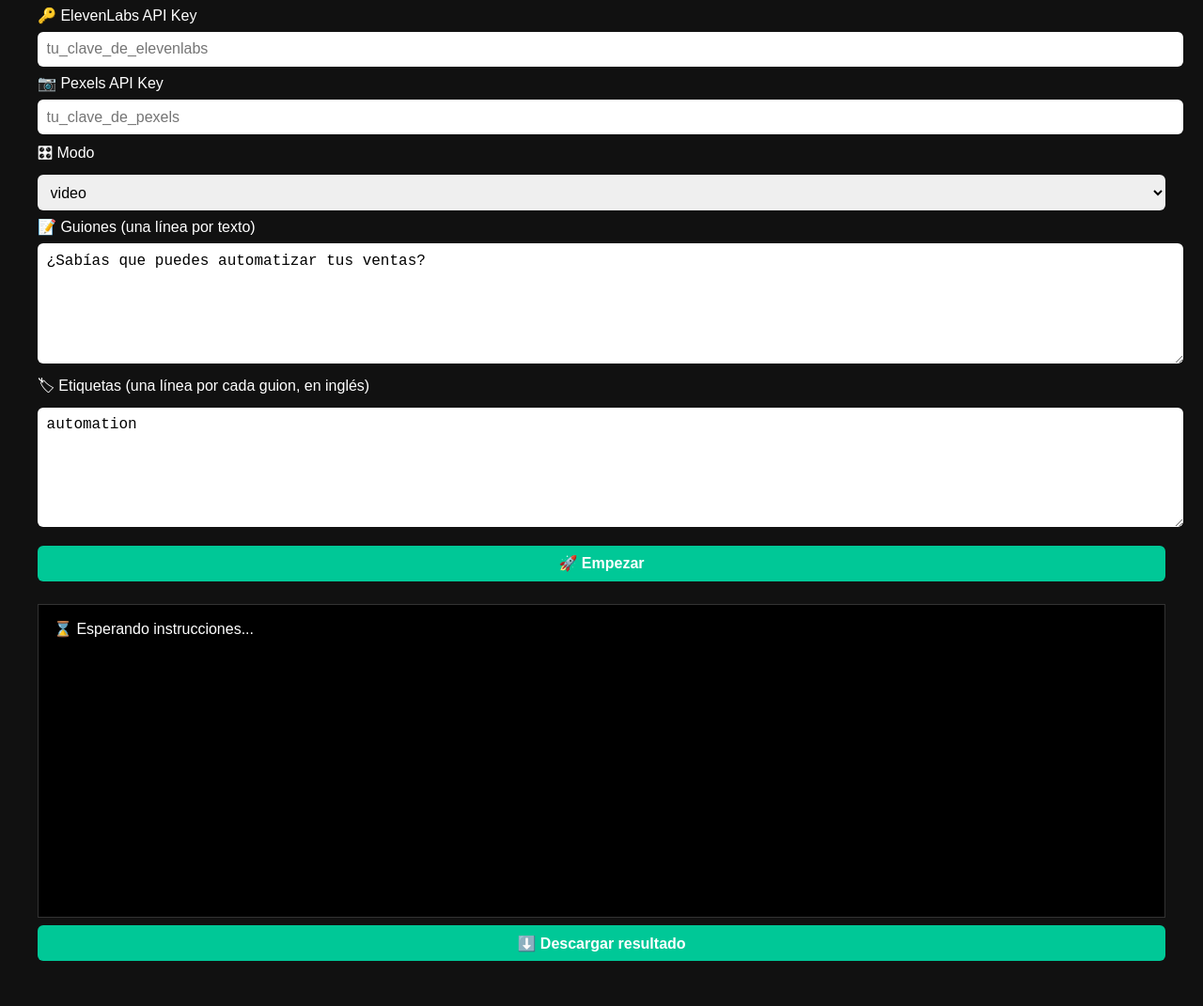
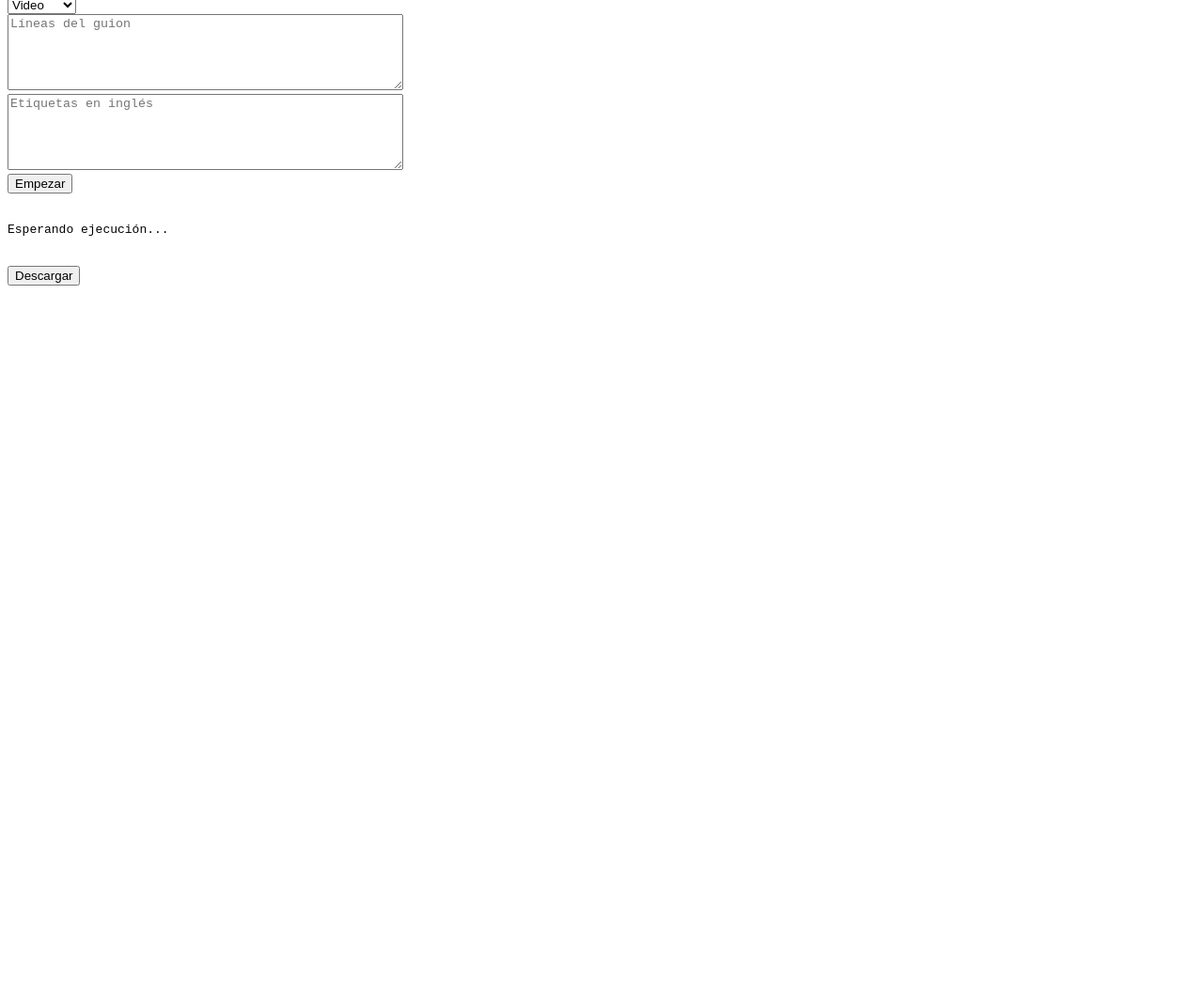
Before and after one commit to Thonyzito/plantilla, a website: page public/index.html in a window 1280 px wide. Shown: the part 114-1185 px from the top of the page at 94% size. After the commit the page ends 800 px from the top, so only its background shows below. Drawn offline with Linux system fonts and the light colour scheme.

Commit message:
Update index.html

```diff
--- a/public/index.html
+++ b/public/index.html
@@ -1,100 +1,43 @@
 <!DOCTYPE html>
-<html lang="es">
+<html>
 <head>
-  <meta charset="UTF-8">
-  <title>Generador de Reels y Carruseles</title>
-  <style>
-    body {
-      font-family: sans-serif;
-      padding: 2rem;
-      background: #111;
-      color: #fff;
-    }
-    input, textarea, select, button {
-      width: 100%;
-      margin: 0.5rem 0;
-      padding: 0.6rem;
-      font-size: 1rem;
-      border-radius: 6px;
-      border: none;
-    }
-    button {
-      background: #00c897;
-      color: white;
-      font-weight: bold;
-      cursor: pointer;
-    }
-    #logs {
-      background: #000;
-      padding: 1rem;
-      white-space: pre-wrap;
-      border: 1px solid #333;
-      height: 300px;
-      overflow-y: scroll;
-      margin-top: 1rem;
-    }
-  </style>
+  <title>Generador Automático</title>
 </head>
 <body>
-  <h1>🎥 Generador IA</h1>
-
-  <label>🔑 ElevenLabs API Key</label>
-  <input id="eleven" type="text" placeholder="tu_clave_de_elevenlabs">
-
-  <label>📷 Pexels API Key</label>
-  <input id="pexels" type="text" placeholder="tu_clave_de_pexels">
-
-  <label>🎛 Modo</label>
+  <h2>🎬 Generador de Reels o Carrusel</h2>
+  <input type="text" id="eleven_api" placeholder="ElevenLabs API Key"><br>
+  <input type="text" id="pexels_api" placeholder="Pexels API Key"><br>
   <select id="modo">
-    <option value="video">video</option>
-    <option value="carrusel">carrusel</option>
-  </select>
-
-  <label>📝 Guiones (una línea por texto)</label>
-  <textarea id="guiones" rows="6">¿Sabías que puedes automatizar tus ventas?</textarea>
-
-  <label>🏷 Etiquetas (una línea por cada guion, en inglés)</label>
-  <textarea id="etiquetas" rows="6">automation</textarea>
-
-  <button onclick="empezar()">🚀 Empezar</button>
-
-  <div id="logs">⌛ Esperando instrucciones...</div>
-
-  <button onclick="descargar()">⬇️ Descargar resultado</button>
+    <option value="video">Video</option>
+    <option value="carrusel">Carrusel</option>
+  </select><br>
+  <textarea id="guiones" rows="5" cols="50" placeholder="Líneas del guion"></textarea><br>
+  <textarea id="etiquetas" rows="5" cols="50" placeholder="Etiquetas en inglés"></textarea><br>
+  <button onclick="enviar()">Empezar</button><br><br>
+  <pre id="consola">Esperando ejecución...</pre><br>
+  <button onclick="descargar()">Descargar</button>
 
   <script>
-    async function empezar() {
-      const data = {
-        eleven_api: document.getElementById("eleven").value,
-        pexels_api: document.getElementById("pexels").value,
-        modo: document.getElementById("modo").value,
-        guiones: document.getElementById("guiones").value,
-        etiquetas: document.getElementById("etiquetas").value,
-      };
-
-      document.getElementById("logs").innerText = "⏳ Generando contenido...";
-
-      try {
-        const res = await fetch("/generar", {
-          method: "POST",
-          headers: { "Content-Type": "application/json" },
-          body: JSON.stringify(data)
-        });
-        const json = await res.json();
-        if (json.success) {
-          document.getElementById("logs").innerText = json.logs;
-        } else {
-          document.getElementById("logs").innerText = "❌ Error: " + json.error;
-        }
-      } catch (err) {
-        document.getElementById("logs").innerText = "❌ Error inesperado: " + err;
-      }
+    async function enviar() {
+      document.getElementById("consola").innerText = "Procesando...";
+      const res = await fetch('/generar', {
+        method: 'POST',
+        headers: { 'Content-Type': 'application/json' },
+        body: JSON.stringify({
+          eleven_api: document.getElementById('eleven_api').value,
+          pexels_api: document.getElementById('pexels_api').value,
+          modo: document.getElementById('modo').value,
+          guiones: document.getElementById('guiones').value,
+          etiquetas: document.getElementById('etiquetas').value
+        })
+      });
+      const data = await res.json();
+      document.getElementById("consola").innerText = data.logs || data.error;
     }
 
-    async function descargar() {
-      const modo = document.getElementById("modo").value;
-      const endpoint = modo === "video" ? "/descargar_video" : "/descargar_carrusel";
-      window.location.href = endpoint;
+    function descargar() {
+      const modo = document.getElementById('modo').value;
+      window.location.href = modo === "video" ? "/descargar_video" : "/descargar_carrusel";
     }
   </script>
 </body>
```
